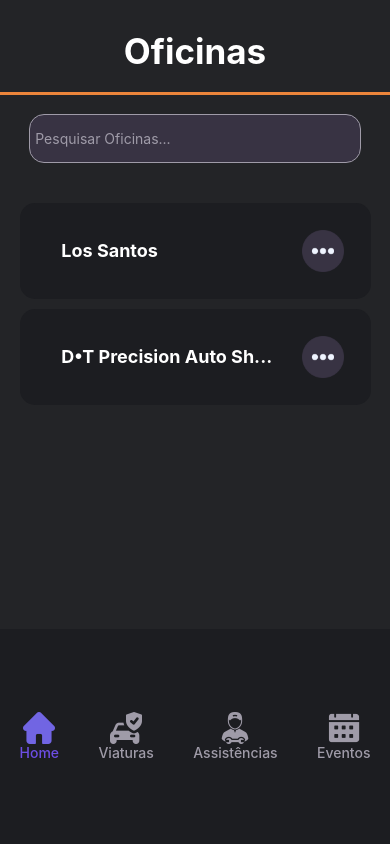
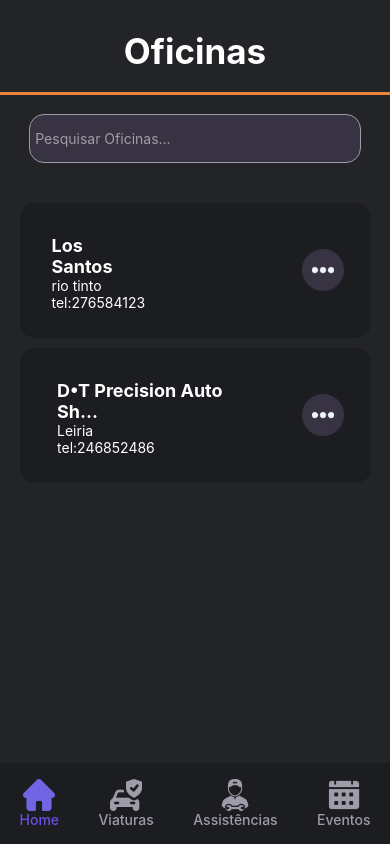
Before and after one commit to LoboMars/PitBox, a React Native app in the folder T22/: screen / in a window 390 px wide. Built offline with nearby package versions, Linux system fonts and the light colour scheme.

Commit message:
admin oficina comp

```diff
--- a/T22/View/AdminOficinas.jsx
+++ b/T22/View/AdminOficinas.jsx
@@ -18,8 +18,8 @@ import Tresp from '../Image/3P.png'
 
 export default function Oficinas() {
   const [data, setData] = useState([
-    { id: "1", name: "Los Santos" },
-    { id: "2", name: "D•T Precision Auto Sh..." },
+    { id: "1", name: "Los Santos", info: 'rio tinto tel:276584123' },
+    { id: "2", name: "D•T Precision Auto Sh...", info: 'Leiria tel:246852486' },
 
   ]);
   const handleLogout = () => {
@@ -63,7 +63,10 @@ export default function Oficinas() {
         keyExtractor={(item) => item.id}
         renderItem={({ item }) => (
           <View style={styles.item}>
+            <View style={styles.descriptionContainer}>
             <Text style={styles.itemText}>{item.name}</Text>
+            <Text style={styles.itemDescription}>{item.info}</Text>
+            </View>
             <TouchableOpacity onPress={info}>
             <Image source={Tresp} style={styles.logo3} />
             </TouchableOpacity>
@@ -98,8 +101,8 @@ export default function Oficinas() {
             <Text style={{color: "#9F9BA8", fontWeight: "500"}}>Eventos</Text>
           </View>
         </TouchableOpacity>
-</View>
-</View>
+        </View>
+        </View>
 
 
     </View>
@@ -178,12 +181,11 @@ const styles = StyleSheet.create({
   },
   container: {
     width: "100%",
-    height:'100%',
     flex: 1,
     backgroundColor: "#232427",
   },
   container3: {
-    flex: 1,
+    flex: 0.3,
     backgroundColor: "#1C1D21",
     justifyContent: 'center',
   },
@@ -214,4 +216,13 @@ const styles = StyleSheet.create({
     fontWeight: "bold",
     textAlign: "center",
   },
+  descriptionContainer: {
+    marginTop: 5,
+  },
+  itemDescription: {
+    color: "white",
+    fontSize: 14,
+    marginLeft: "5%",
+    width: 100,
+  },
 });
```
